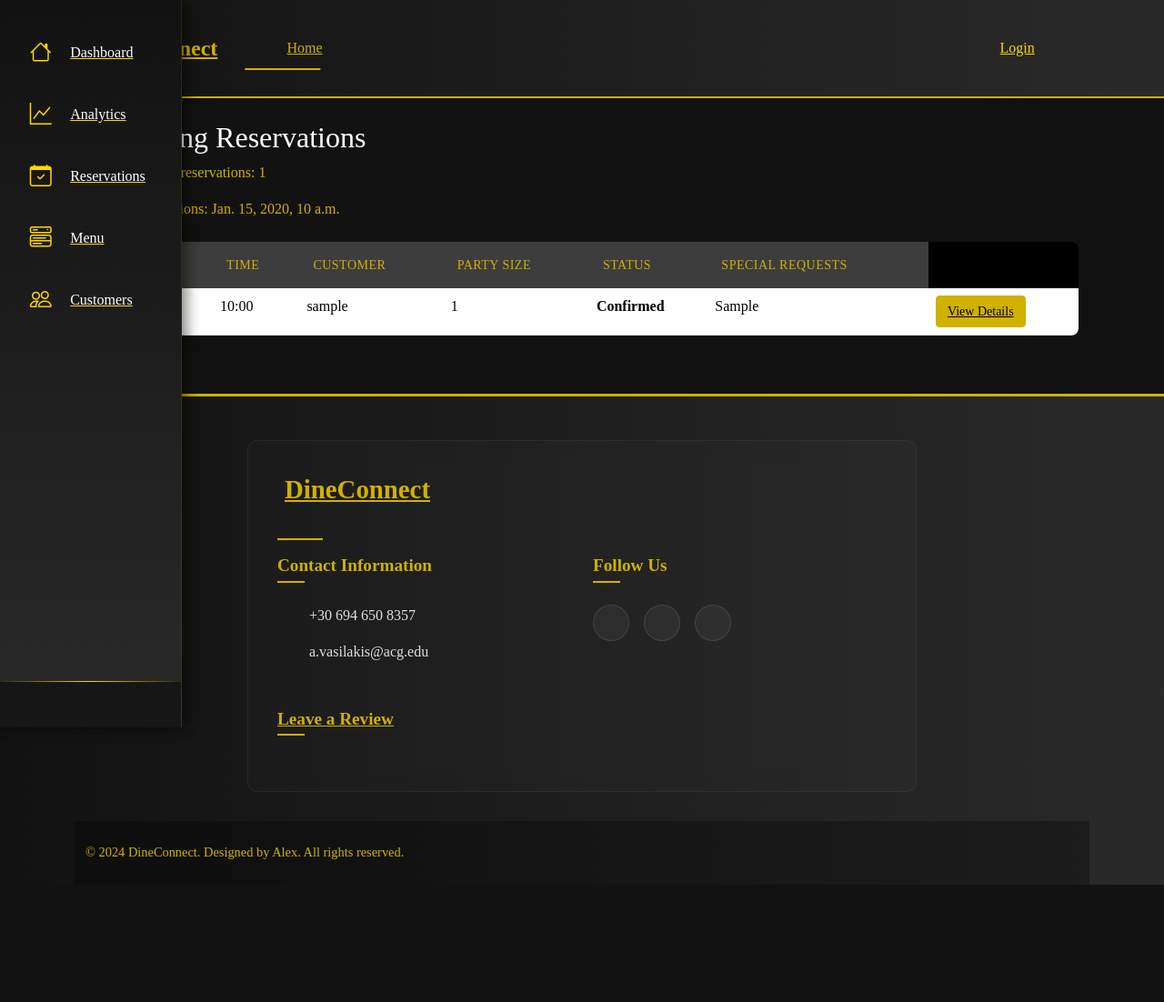
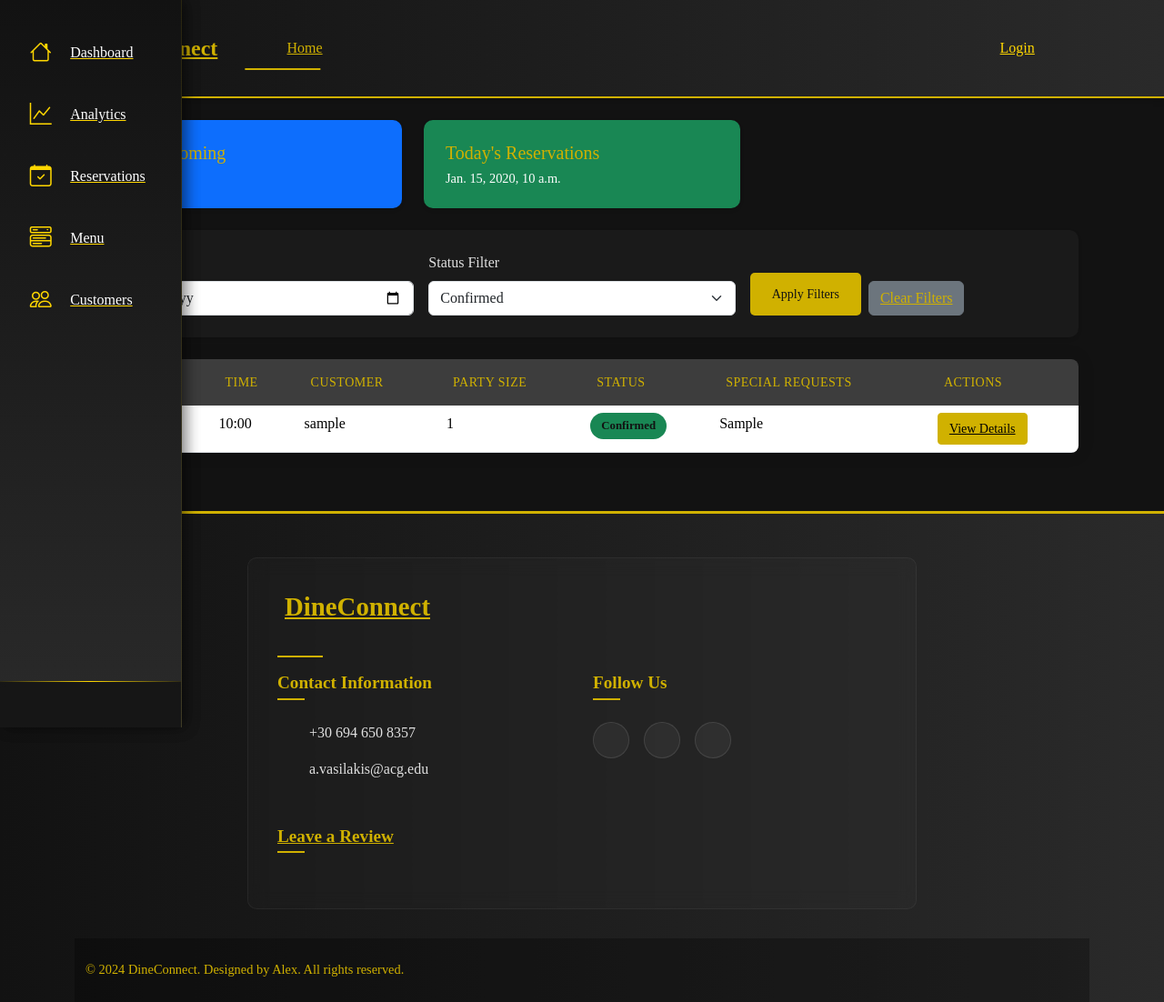
Before and after one commit to Alexandroas/dineConnect, a Django app: template Restaurant_handling/templates/Restaurant_handling/upcoming_reservations.html in a window 1280 px wide. Shown: the whole page at 91% size. Before the commit the page ends 973 px from the top, so only its background shows below. Run offline with Django 3.2, Linux system fonts and the light colour scheme; the template is opened without the code that fills it: most values are stand-ins (such as "Sample title", 1, 10 or a date in 2020); some libraries are stand-ins or nearby versions.

Commit message:
Added filtering by reservation status or date and cards displaying some basic stats

```diff
--- a/Restaurant_handling/templates/Restaurant_handling/upcoming_reservations.html
+++ b/Restaurant_handling/templates/Restaurant_handling/upcoming_reservations.html
@@ -1,20 +1,64 @@
 {% extends 'main/header.html' %}
-{%load static%}
+{% load static %}
 {% block content %}
-<link rel="stylesheet" type="text/css" href="{% static 'Restaurant_handling\reservation_details.css' %}">
+<link rel="stylesheet" type="text/css" href="{% static 'Restaurant_handling/reservation_details.css' %}">
 <div class="container mt-4">
     <div class="col-md-3 col-lg-2 d-md-block bg-light sidebar">
         {% include 'Restaurant_handling/restaurant_dashboard.html' %}
-      </div>
-    <h2>Upcoming Reservations</h2>
-
-    <!-- Statistics -->
-    <div class="mb-4">
-        <p>Total upcoming reservations: {{ total_upcoming }}</p>
-        <p>Today's reservations: {{ today_count }}</p>
     </div>
 
-    <!-- Reservations List -->
+    <!-- Statistics Cards -->
+    <div class="row mb-4">
+        <div class="col-md-4">
+            <div class="card bg-primary text-white">
+                <div class="card-body">
+                    <h5 class="card-title">Total Upcoming</h5>
+                    <p class="card-text h2">{{ total_upcoming }}</p>
+                </div>
+            </div>
+        </div>
+        <div class="col-md-4">
+            <div class="card bg-success text-white">
+                <div class="card-body">
+                    <h5 class="card-title">Today's Reservations</h5>
+                    <p class="card-text h2">{{ today_count }}</p>
+                </div>
+            </div>
+        </div>
+    </div>
+
+    <!-- Filters -->
+    <div class="card mb-4">
+        <div class="card-body">
+            <form method="get" class="row g-3">
+                <!-- Date Filter -->
+                <div class="col-md-4">
+                    <label class="form-label">Date Filter</label>
+                    <input type="date" name="date" class="form-control"
+                           value="{{ date_filter|default:'' }}">
+                </div>
+
+                <!-- Status Filter -->
+                <div class="col-md-4">
+                    <label class="form-label">Status Filter</label>
+                    <select name="status" class="form-select">
+                        <option value="">All Statuses</option>
+                        <option value="Pending" {% if status_filter == 'Pending' %}selected{% endif %}>Pending</option>
+                        <option value="Confirmed" {% if status_filter == 'Confirmed' %}selected{% endif %}>Confirmed</option>
+                        <option value="Cancelled" {% if status_filter == 'Cancelled' %}selected{% endif %}>Cancelled</option>
+                    </select>
+                </div>
+
+                <!-- Filter Buttons -->
+                <div class="col-md-4 d-flex align-items-end">
+                    <button type="submit" class="btn btn-primary me-2">Apply Filters</button>
+                    <a href="{% url 'Restaurant_handling:upcoming_reservations' business.business_id %}"
+                       class="btn btn-secondary">Clear Filters</a>
+                </div>
+            </form>
+        </div>
+    </div>
+
     {% if page_obj %}
         <div class="table-responsive">
             <table class="table">
@@ -26,17 +70,24 @@
                         <th>Party Size</th>
                         <th>Status</th>
                         <th>Special Requests</th>
+                        <th>Actions</th>
                     </tr>
                 </thead>
                 <tbody>
-
                     {% for reservation in page_obj %}
-                        <tr>
+                        <tr class="reservation-row">
                             <td>{{ reservation.reservation_date|date:"M d, Y" }}</td>
                             <td>{{ reservation.reservation_time|time:"H:i" }}</td>
                             <td>{{ reservation.user_id.username }}</td>
                             <td>{{ reservation.reservation_party_size }}</td>
-                            <td>{{ reservation.reservation_status }}</td>
+                            <td>
+                                <span class="badge
+                                    {% if reservation.reservation_status == 'Pending' %}bg-warning{% endif %}
+                                    {% if reservation.reservation_status == 'Confirmed' %}bg-success{% endif %}
+                                    {% if reservation.reservation_status == 'Cancelled' %}bg-danger{% endif %}">
+                                    {{ reservation.reservation_status }}
+                                </span>
+                            </td>
                             <td>{{ reservation.reservation_special_requests|default:"-" }}</td>
                             <td>
                                 <a href="{% url 'Restaurant_handling:reservation_details' business.business_id reservation.reservation_id %}"
@@ -47,41 +98,67 @@
                         </tr>
                     {% empty %}
                         <tr>
-                            <td colspan="6" class="text-center">No upcoming reservations found.</td>
+                            <td colspan="7" class="text-center">No reservations found with the current filters.</td>
                         </tr>
                     {% endfor %}
-
                 </tbody>
-
             </table>
         </div>
 
-        <!-- Pagination -->
+        <!-- Pagination with filters -->
         {% if page_obj.has_other_pages %}
-            <nav>
-                <ul class="pagination">
+            <nav aria-label="Reservation navigation">
+                <ul class="pagination justify-content-center">
                     {% if page_obj.has_previous %}
                         <li class="page-item">
-                            <a class="page-link" href="?page={{ page_obj.previous_page_number }}{% if date_filter %}&date={{ date_filter }}{% endif %}{% if status_filter %}&status={{ status_filter }}{% endif %}">Previous</a>
+                            <a class="page-link"
+                               href="?page={{ page_obj.previous_page_number }}{% if date_filter %}&date={{ date_filter }}{% endif %}{% if status_filter %}&status={{ status_filter }}{% endif %}">
+                                Previous
+                            </a>
                         </li>
                     {% endif %}
 
                     {% for num in page_obj.paginator.page_range %}
                         <li class="page-item {% if page_obj.number == num %}active{% endif %}">
-                            <a class="page-link" href="?page={{ num }}{% if date_filter %}&date={{ date_filter }}{% endif %}{% if status_filter %}&status={{ status_filter }}{% endif %}">{{ num }}</a>
+                            <a class="page-link"
+                               href="?page={{ num }}{% if date_filter %}&date={{ date_filter }}{% endif %}{% if status_filter %}&status={{ status_filter }}{% endif %}">
+                                {{ num }}
+                            </a>
                         </li>
                     {% endfor %}
 
                     {% if page_obj.has_next %}
                         <li class="page-item">
-                            <a class="page-link" href="?page={{ page_obj.next_page_number }}{% if date_filter %}&date={{ date_filter }}{% endif %}{% if status_filter %}&status={{ status_filter }}{% endif %}">Next</a>
+                            <a class="page-link"
+                               href="?page={{ page_obj.next_page_number }}{% if date_filter %}&date={{ date_filter }}{% endif %}{% if status_filter %}&status={{ status_filter }}{% endif %}">
+                                Next
+                            </a>
                         </li>
                     {% endif %}
                 </ul>
             </nav>
         {% endif %}
     {% else %}
-        <p>No upcoming reservations found.</p>
+        <div class="alert alert-info">No reservations found.</div>
     {% endif %}
 </div>
+<script>
+function showStatus(status) {
+    const rows = document.querySelectorAll('.reservation-row');
+    rows.forEach(row => {
+        if (status === 'all') {
+            row.style.display = 'table-row';
+        } else {
+            const rowStatus = row.classList.contains(`status-${status.toLowerCase()}`);
+            row.style.display = rowStatus ? 'table-row' : 'none';
+        }
+    });
+
+    // Update active button
+    document.querySelectorAll('.btn-group .btn').forEach(btn => {
+        btn.classList.remove('active');
+    });
+    event.target.classList.add('active');
+}
+</script>
 {% endblock %}
```
